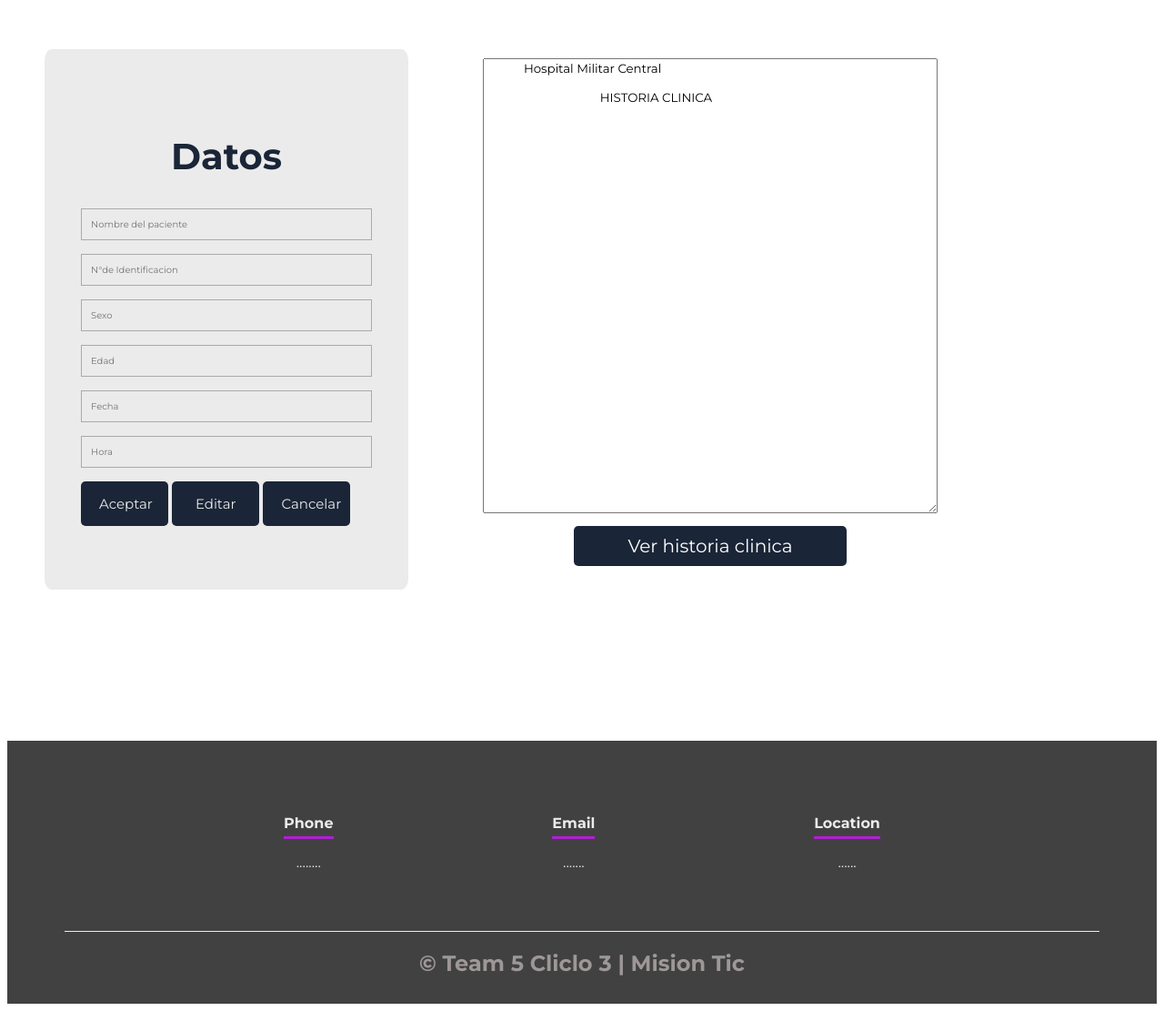
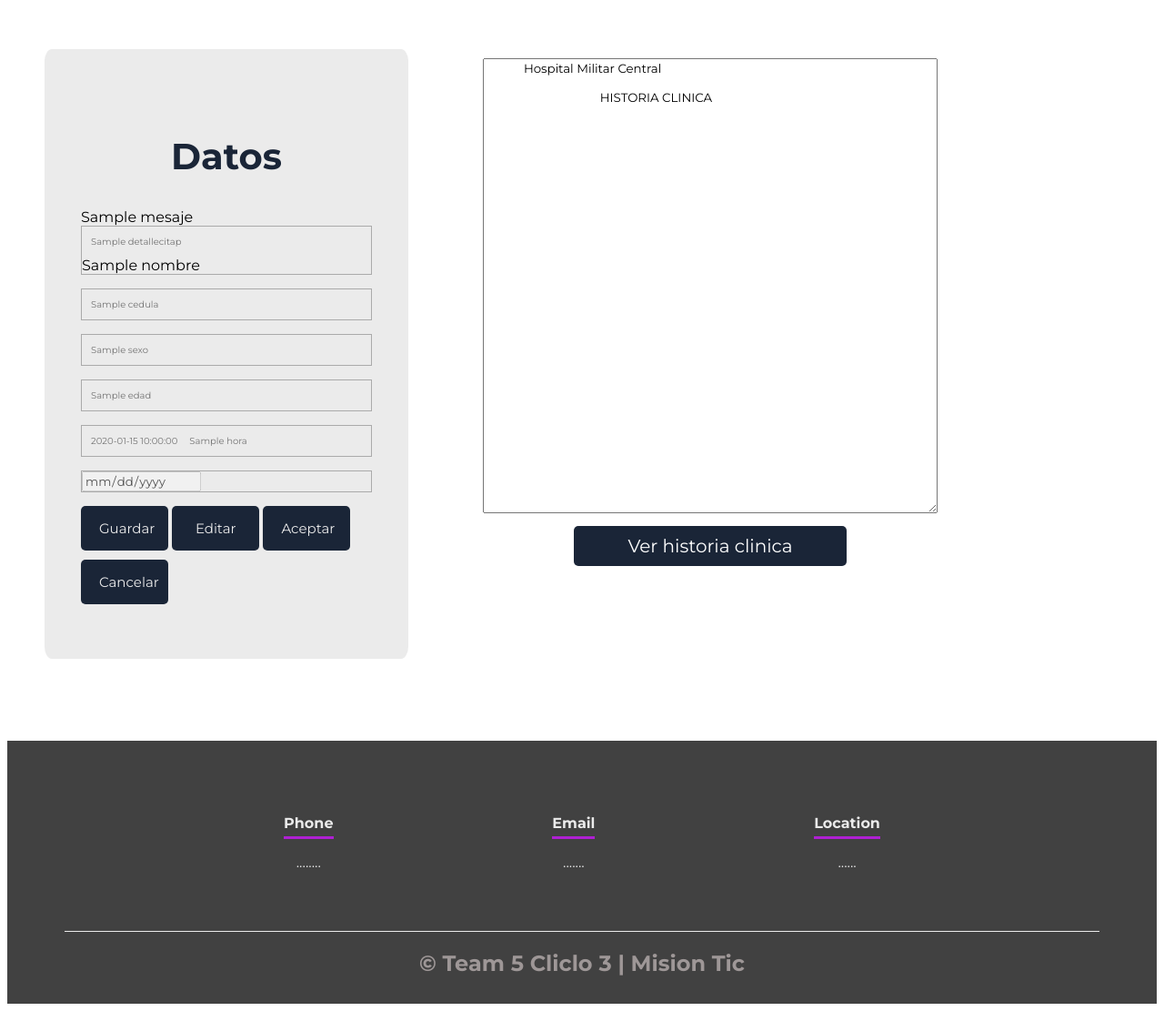
Before and after one commit to Jacke2415/Hospital-Militar-Central, a Flask app: template templates/detallecitamedico.html in a window 1280 px wide. Shown: the part 444-1555 px from the top of the page at 91% size. Run offline with Flask 2, Linux system fonts and the light colour scheme; the template is opened without the code that fills it: most values are stand-ins (such as "Sample title", 1, 10 or a date in 2020); some libraries are stand-ins or nearby versions.

Commit message:
actualizaciontemplatesmedico

```diff
--- a/templates/SolicitarCita.html
+++ b/templates/SolicitarCita.html
@@ -71,7 +71,7 @@
                 <input type="submit" value="Solicitar Cita" class="button">
 
             </div>
-
+        {{ Mensaje }}
     </form>
 
 <script src = "{{ url_for('static', filename = '../static/js/registro.js') }}"></script>
@@ -81,3 +81,5 @@
 </body>
 
 </html>
+
+</html>
--- a/templates/detallecitamedico.html
+++ b/templates/detallecitamedico.html
@@ -55,41 +55,42 @@
 
     <section class="contenedor-formato-tabla">
 
-        <form action="" method = "GET" name ="detallemedico" class ="formulario-login" onsubmit = "return validarLogin()">
+        <form action="" method = "POST" name ="detallemedico" class ="formulario-login" onsubmit = "return validarLogin()">
 
             <div class="contenedor">
 
                 <h1>Datos</h1>
-
+                {{ Mesaje }}
                 <div class="input-contenedor">
-                    <input type ="text" name ="Nombre" id="nombre" placeholder="Nombre del paciente" disabled="true" >
+                    <input type ="text" name ="Nombre" id="nombre" placeholder="{{ detallecitap.nombre }}" disabled="true" >{{ nombre }}
                 </div>
 
                 <div class="input-contenedor">
-                    <input type ="text" name ="Cedula" id="cedula" placeholder="N°de Identificacion" disabled="">
+                    <input type ="text" name ="Cedula" id="cedula" placeholder="{{ detallecitap.cedula }}" disabled="">
                 </div>
 
                 <div class="input-contenedor">
-                    <input type ="text" name ="Sexo" id="sexo" placeholder="Sexo" disabled="true">
+                    <input type ="text" name ="Sexo" id="sexo" placeholder="{{  detallecitap.sexo  }}" disabled="true">
                 </div>
 
                 <div class="input-contenedor">
-                    <input type ="text" name ="Edad" id="edad" placeholder="Edad" disabled="true">
+                    <input type ="text" name ="Edad" id="edad" placeholder="{{ detallecitap.edad }}" disabled="true">
                 </div>
 
                 <div class="input-contenedor">
-                    <input type ="text" name ="Fecha" id="fecha" placeholder="Fecha" disabled="true">
+                    <input type ="text" name ="Fecha" id="fecha" placeholder="{{ detallecitap.fecha }}     {{ detallecitap.hora }}" disabled="true">
                 </div>
 
                 <div class="input-contenedor">
-                    <input type ="text" name ="Hora" id="hora" placeholder="Hora" disabled="true">
+                    <input type ="date" name ="FechaC" id="hora" placeholder="" disabled="true">
                 </div>
 
 
 
-                <input type="submit" value="Aceptar" class="button1">
-                <input type="button" value="Editar" class="button2" onclick="habilitarinputs() ">
-                <input type="submit" value="Cancelar" class="button3">
+                <input type="submit" value="Guardar" class="button1">
+                <input type="button" value="Editar" class="button2" onclick="habilitarinputs()  ">
+                <input type="button" value="Aceptar" class="button1" onclick="location='/inicio/iniciarSesion/medico/Verdetallecita/Aceptarcita'" >
+                <input type="button" value="Cancelar" class="button3">
 
             </div>
         </form>
```
